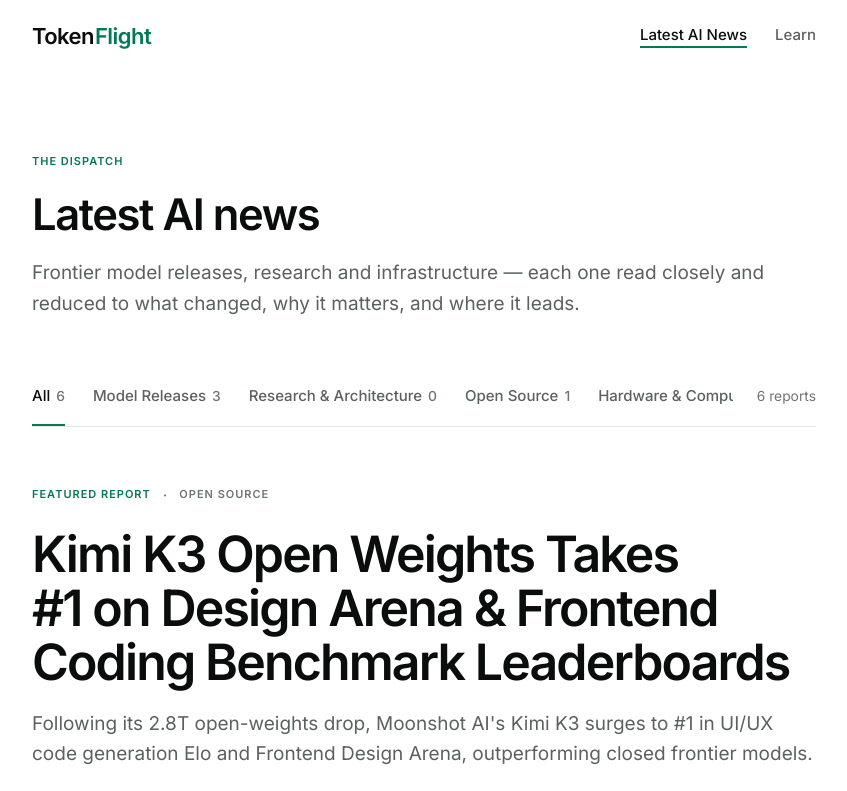
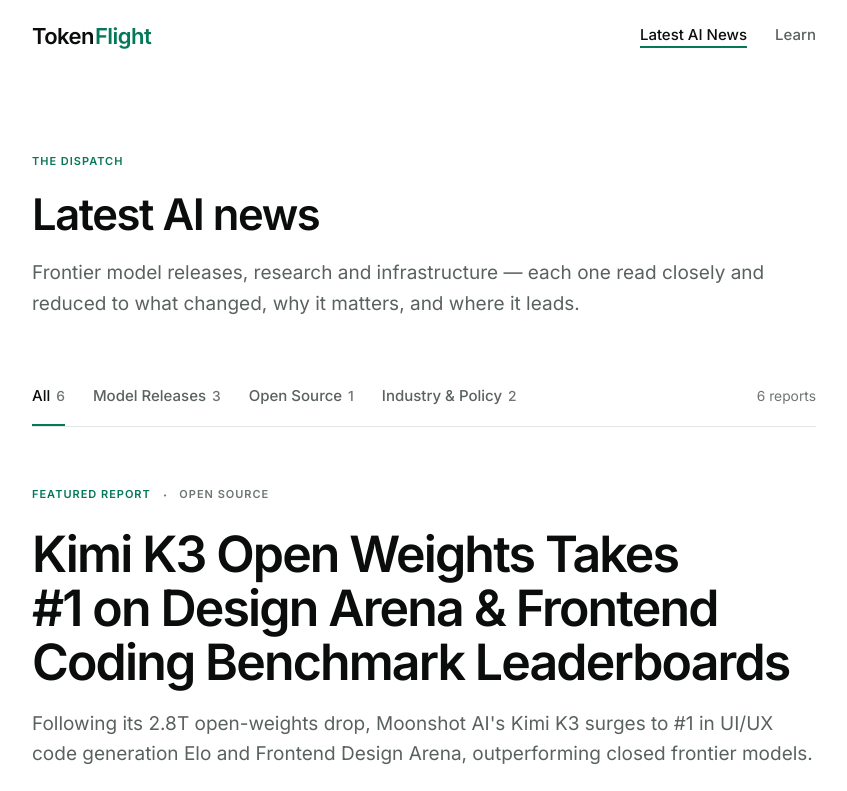
Before and after one commit to moseslmathew/token-flight, a Next.js app: page / in a window 1280 px wide. Shown: the top 791 px of the page, without its empty margins (216-1063 px from the left). Built offline with nearby package versions, Linux system fonts and the light colour scheme.

Commit message:
fix: hide category filter items with zero count

```diff
--- a/app/learn/page.tsx
+++ b/app/learn/page.tsx
@@ -10,6 +10,10 @@
   const [selectedCategory, setSelectedCategory] = useState<string>('LLMs');
 
   const filteredArticles = ARTICLES.filter((a) => a.category === selectedCategory);
+
+  const activeCategories = CATEGORIES.filter((cat) =>
+    ARTICLES.some((a) => a.category === cat)
+  );
 
   return (
     <div className="measure-wide px-4 pb-8 pt-14 sm:px-6 sm:pt-20">
@@ -28,7 +32,7 @@
       {/* Category filter */}
       <div className="mt-12 flex items-center justify-between gap-6 border-b border-rule">
         <div className="no-scrollbar filter-rail flex min-w-0 w-full items-center gap-7 overflow-x-auto py-3.5 pr-10">
-          {CATEGORIES.map((cat) => {
+          {activeCategories.map((cat) => {
             const isSelected = selectedCategory === cat;
             const count = ARTICLES.filter((a) => a.category === cat).length;
             return (
--- a/app/page.tsx
+++ b/app/page.tsx
@@ -230,6 +230,11 @@
     'Industry & Policy',
   ];
 
+  const activeCategories = categories.filter((cat) => {
+    if (cat === 'All') return true;
+    return AI_NEWS_ITEMS.some((n) => n.category === cat);
+  });
+
   const filteredNews =
     selectedCategory && selectedCategory !== 'All'
       ? AI_NEWS_ITEMS.filter((item) => item.category === selectedCategory)
@@ -257,7 +262,7 @@
       {/* Category filter */}
       <div className="mt-12 flex items-center justify-between gap-6 border-b border-rule">
         <div className="no-scrollbar filter-rail flex min-w-0 w-full items-center gap-6 overflow-x-auto py-3.5 pr-10 sm:gap-7 lg:pr-0">
-          {categories.map((cat) => {
+          {activeCategories.map((cat) => {
             const isSelected = cat === 'All' ? isAllSelected : selectedCategory === cat;
             const count =
               cat === 'All'
```
